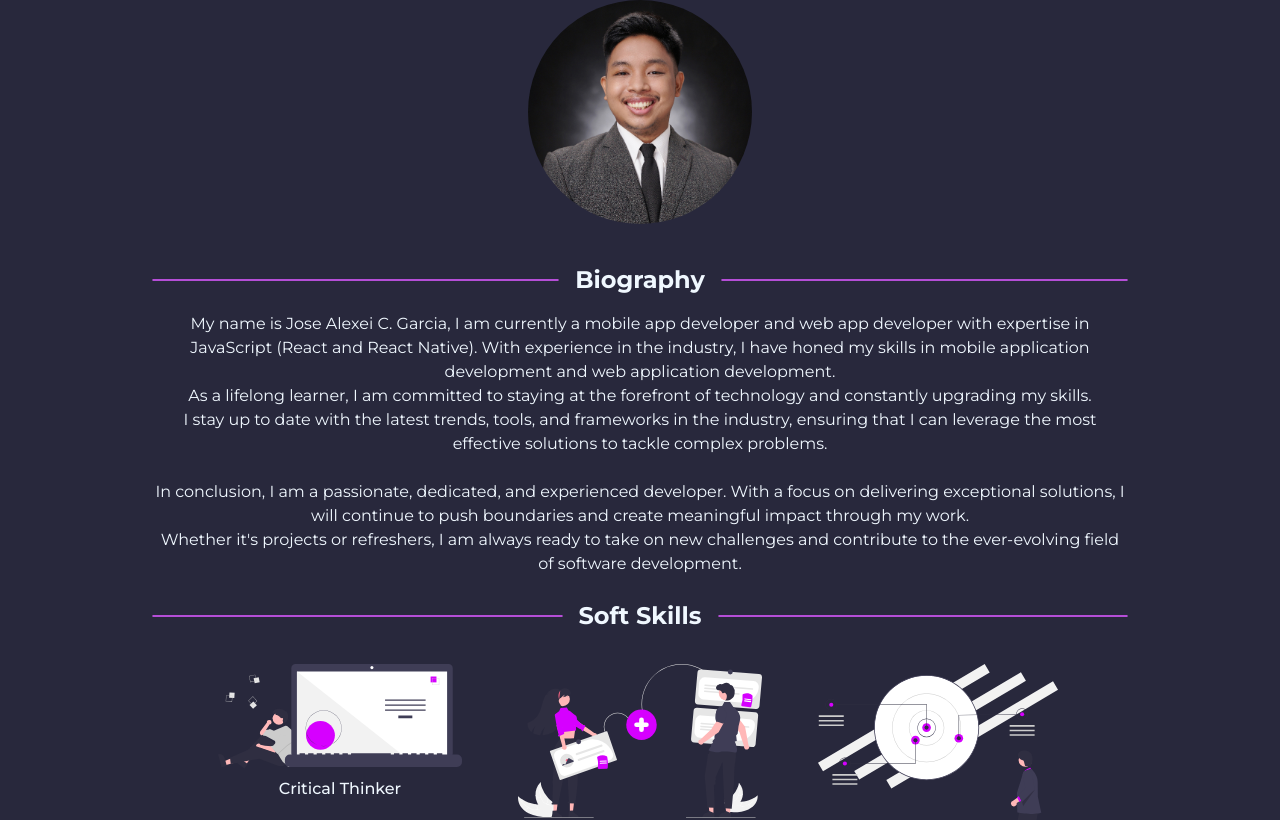
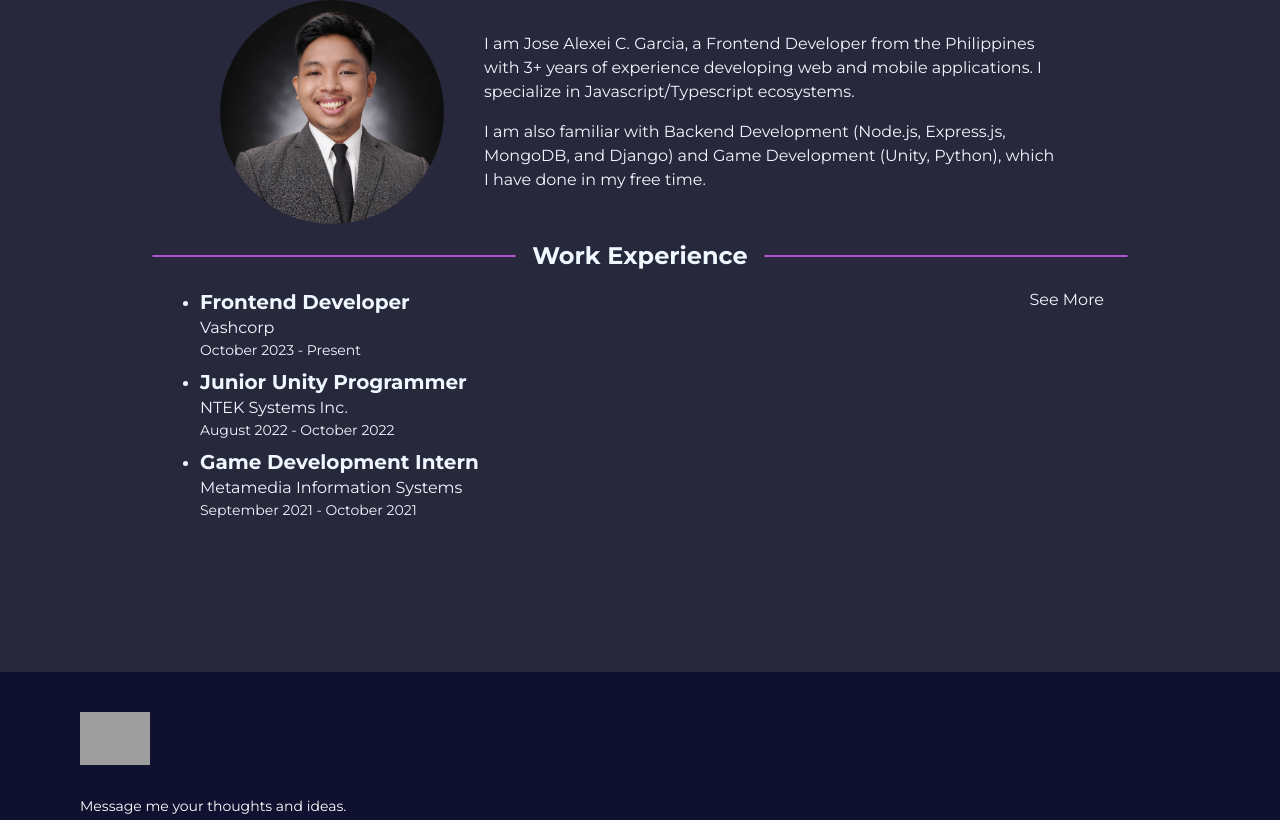
Before and after one commit to xcboi2k/portfolio-v2, a Next.js app: page /about in a window 1280 px wide. Shown: the part 300-1120 px from the top of the page. Built offline with nearby package versions, Linux system fonts and the light colour scheme; grey boxes are pictures that could not be loaded.

Commit message:
fix: Updated ABout information and projects

```diff
--- a/src/components/ProjectCard.js
+++ b/src/components/ProjectCard.js
@@ -1,46 +1,76 @@
-import Image from 'next/image';
-import React, { useState } from 'react';
-import { LinkArrow, YoutubeIcon } from './Icon';
-import Modal from './Modal';
+import Image from 'next/image'
+import React, { useState } from 'react'
+import { LinkArrow, YoutubeIcon } from './Icon'
+import Modal from './Modal'
 
-const ProjectCard = ({ logo, name, techStacks, description, websiteLink, downloadLink, youtubeLink, carouselImages }) => {
-    const [isModalOpen, setIsModalOpen] = useState(false);
+const ProjectCard = ({
+    logo,
+    name,
+    techStacks,
+    description,
+    websiteLink = '',
+    downloadLink = '',
+    youtubeLink = '',
+    carouselImages,
+}) => {
+    const [isModalOpen, setIsModalOpen] = useState(false)
 
     const openModal = () => {
-        setIsModalOpen(true);
-    };
+        setIsModalOpen(true)
+    }
 
     const closeModal = () => {
-        setIsModalOpen(false);
-    };
+        setIsModalOpen(false)
+    }
 
     return (
         <div className="bg-[#101130] rounded-lg shadow-lg p-6 w-full w-full m-2">
             <div className="flex items-center justify-center">
-                <Image src={logo} alt="Project Logo" className="w-full max-w-[200px] h-auto"/>
+                <Image
+                    src={logo}
+                    alt="Project Logo"
+                    className="w-full max-w-[200px] h-auto"
+                />
             </div>
-            <h3 className="text-xl font-bold mt-4 text-[#f0f8ff] text-center sm:text-left">{name}</h3>
+            <h3 className="text-xl font-bold mt-4 text-[#f0f8ff] text-center sm:text-left">
+                {name}
+            </h3>
             <div className="flex flex-wrap mt-2 justify-center sm:justify-start">
                 {techStacks.map((tech, index) => (
-                    <span key={index} className="bg-[#28283c] text-[#f0f8ff] rounded-full px-2 py-1 text-sm mr-2 mt-2">
+                    <span
+                        key={index}
+                        className="bg-[#28283c] text-[#f0f8ff] rounded-full px-2 py-1 text-sm mr-2 mt-2"
+                    >
                         {tech}
                     </span>
                 ))}
             </div>
             <div className="flex justify-center sm:justify-start mt-4">
-                <button onClick={openModal} className="bg-[#b54ed7] hover:bg-blue-700 text-[#28283c] font-bold py-2 px-4 rounded">
+                <button
+                    onClick={openModal}
+                    className="bg-[#b54ed7] hover:bg-blue-700 text-[#28283c] font-bold py-2 px-4 rounded"
+                >
                     Preview
                 </button>
             </div>
 
             {isModalOpen && (
                 <Modal closeModal={closeModal} images={carouselImages}>
-                    <div className='m-4'>
-                        <h2 className="text-2xl sm:text-3xl font-bold m-2 text-[#101130] text-center">{name}</h2>
-                        <p className="text-[#28283c] m-2 text-left text-sm sm:text-base">{description}</p>
+                    <div className="m-4">
+                        <h2 className="text-2xl sm:text-3xl font-bold m-2 text-[#101130] text-center">
+                            {name}
+                        </h2>
+                        <p className="text-[#28283c] m-2 text-left text-sm sm:text-base">
+                            {description}
+                        </p>
                         <div className="m-5 flex flex-col items-center sm:flex-row justify-center sm:justify-start">
                             {websiteLink ? (
-                                <a href={websiteLink} target="_blank" rel="noopener noreferrer" className="mr-0 sm:mr-4 mb-2 sm:mb-0">
+                                <a
+                                    href={websiteLink}
+                                    target="_blank"
+                                    rel="noopener noreferrer"
+                                    className="mr-0 sm:mr-4 mb-2 sm:mb-0"
+                                >
                                     <div className="flex items-center">
                                         <button className="bg-[#b54ed7] hover:bg-blue-700 text-[#28283c] font-bold py-2 px-4 rounded">
                                             Visit Website
@@ -48,7 +78,12 @@ const ProjectCard = ({ logo, name, techStacks, description, websiteLink, downloa
                                     </div>
                                 </a>
                             ) : downloadLink ? (
-                                <a href={downloadLink} target="_blank" rel="noopener noreferrer" className="mr-0 sm:mr-4 mb-2 sm:mb-0">
+                                <a
+                                    href={downloadLink}
+                                    target="_blank"
+                                    rel="noopener noreferrer"
+                                    className="mr-0 sm:mr-4 mb-2 sm:mb-0"
+                                >
                                     <div className="flex items-center">
                                         <button className="bg-[#b54ed7] hover:bg-blue-700 text-[#28283c] font-bold py-2 px-4 rounded">
                                             Download
@@ -57,7 +92,12 @@ const ProjectCard = ({ logo, name, techStacks, description, websiteLink, downloa
                                 </a>
                             ) : null}
                             {youtubeLink && (
-                                <a href={youtubeLink} target="_blank" rel="noopener noreferrer" className="mr-0 sm:mr-4 mb-2 sm:mb-0">
+                                <a
+                                    href={youtubeLink}
+                                    target="_blank"
+                                    rel="noopener noreferrer"
+                                    className="mr-0 sm:mr-4 mb-2 sm:mb-0"
+                                >
                                     <div className="flex items-center">
                                         <button className="bg-[#b54ed7] hover:bg-blue-700 text-[#28283c] font-bold py-2 px-4 rounded">
                                             Watch Demo
--- a/src/components/ProjectsMobDev.js
+++ b/src/components/ProjectsMobDev.js
@@ -57,14 +57,33 @@ const ProjectsMobDev = () => {
                 youtubeLink="https://youtu.be/KYF2mFFrB5U"
                 downloadLink="https://drive.google.com/file/d/1GGNhb9jVgGuZ2CI3Fwe54V5Tce69D5_Y/view?usp=sharing"
             />
-            {/* <ProjectCard
-                logo={fitraIcon}
-                name='NipponAuto'
+            <ProjectCard
+                logo={lockIcon}
+                name="NipponAuto"
                 techStacks={['React Native', 'Expo']}
-                description='NipponAuto is an integrated automotive marketplace platform that streamlines vehicle trading and user interaction.'
+                description="NipponAuto is a modern marketplace and social
+                                platform where users can buy, sell, and feature
+                                vehicles from various sellers, discover trending
+                                cars, and connect with fellow car enthusiasts."
                 // carouselImages={[fitraPreview1, fitraPreview2, fitraPreview3]}
-                youtubeLink="https://youtu.be/KYF2mFFrB5U"
-            /> */}
+                youtubeLink=""
+            />
+            <ProjectCard
+                logo={lockIcon}
+                name="TixGenie"
+                techStacks={['React Native', 'Expo']}
+                description="Converted a Figma wireframe into a fully responsive application UI, focusing on layout accuracy, component structure, and design consistency. This version does not include backend or API integration."
+                // carouselImages={[fitraPreview1, fitraPreview2, fitraPreview3]}
+                youtubeLink=""
+            />
+            <ProjectCard
+                logo={lockIcon}
+                name="FitBody"
+                techStacks={['React Native', 'Expo']}
+                description="Converted a Figma wireframe into a fully responsive application UI, focusing on layout accuracy, component structure, and design consistency. This version does not include backend or API integration."
+                // carouselImages={[fitraPreview1, fitraPreview2, fitraPreview3]}
+                youtubeLink=""
+            />
         </div>
     )
 }
--- a/src/pages/about.js
+++ b/src/pages/about.js
@@ -49,86 +49,32 @@ const about = () => {
                 <Layout className="pt-6">
                     <PageTitle title="About Me" />
                     <div className="mt-5">
-                        <div className="flex items-center justify-center mb-10 overflow-hidden">
+                        <div className="flex flex-col lg:flex-row items-center justify-center gap-10 text-center lg:text-left mb-4">
+                            <div className="flex-shrink-0">
                                 <Image
                                     src={profileImage}
                                     alt="about_picture"
                                     className="w-56 h-56 rounded-full"
                                 />
                             </div>
-                        <div className="mb-6">
-                            <SectionTitle title="Biography" />
-                            <p className="text-[#f0f8ff] text-center text-sm sm:text-base">
-                                My name is Jose Alexei C. Garcia, I am currently
-                                a mobile app developer and web app developer
-                                with expertise in JavaScript (React and React
-                                Native). With experience in the industry, I have
-                                honed my skills in mobile application
-                                development and web application development.
-                                <br />
-                                As a lifelong learner, I am committed to staying
-                                at the forefront of technology and constantly
-                                upgrading my skills.
-                                <br />
-                                I stay up to date with the latest trends, tools,
-                                and frameworks in the industry, ensuring that I
-                                can leverage the most effective solutions to
-                                tackle complex problems.
-                                <br />
-                                <br />
-                                In conclusion, I am a passionate, dedicated, and
-                                experienced developer. With a focus on
-                                delivering exceptional solutions, I will
-                                continue to push boundaries and create
-                                meaningful impact through my work.
-                                <br />
-                                Whether it&apos;s projects or refreshers, I am
-                                always ready to take on new challenges and
-                                contribute to the ever-evolving field of
-                                software development.
+
+                            <div className="max-w-xl">
+                                <p className="text-[#f0f8ff] text-sm sm:text-base mb-4">
+                                    I am Jose Alexei C. Garcia, a Frontend
+                                    Developer from the Philippines with 3+ years
+                                    of experience developing web and mobile
+                                    applications. I specialize in
+                                    Javascript/Typescript ecosystems.
+                                </p>
+
+                                <p className="text-[#f0f8ff] text-sm sm:text-base">
+                                    I am also familiar with Backend Development
+                                    (Node.js, Express.js, MongoDB, and Django)
+                                    and Game Development (Unity, Python), which
+                                    I have done in my free time.
                                 </p>
                             </div>
-                        <div className="mb-6">
-                            <SectionTitle title="Soft Skills" />
-                            <div className="flex flex-wrap justify-center gap-6">
-                                <IconText
-                                    icon={<CriticalThinkerIllustration />}
-                                    text="Critical Thinker"
-                                />
-                                <IconText
-                                    icon={<CollaboratorIllustration />}
-                                    text="Collaborator"
-                                />
-                                <IconText
-                                    icon={<GoalIllustration />}
-                                    text="Goal-oriented"
-                                />
-                                <IconText
-                                    icon={<TeamPlayerIllustration />}
-                                    text="Team Player"
-                                />
                         </div>
-                        </div>
-                        {/* <div className="mb-6">
-                            <SectionTitle title="Technical Skills" />
-                            <div className="mb-2">
-                                <div className="mb-2">
-                                    <p className="font-bold text-[#f0f8ff] mb-2 text-center">Game Development</p>
-                                    <div className="flex flex-wrap justify-center gap-6">
-                                        <IconText icon={<UnityIcon className="w-30 h-30 sm:w-20 sm:h-20" />} text="Unity C#" />
-                                        <IconText icon={<SQLiteIcon className="w-24 h-24 sm:w-16 sm:h-16" />} text="SQLite" />
-                                    </div>
-                                </div>
-                                <div className="mb-2">
-                                    <p className="font-bold text-[#f0f8ff] mb-2 text-center">Mobile App Development</p>
-                                    <div className="flex flex-wrap justify-center gap-6">
-                                        <IconText icon={<ReactIcon className="w-24 h-24 sm:w-16 sm:h-16" />} text="React Native" />
-                                        <IconText icon={<FirebaseIcon className="w-24 h-24 sm:w-16 sm:h-16" />} text="Firebase" />
-                                        <IconText icon={<MongoDBIcon className="w-24 h-24 sm:w-16 sm:h-16" />} text="MongoDB" />
-                                    </div>
-                                </div>
-                            </div>
-                        </div> */}
                         <div className="mb-6">
                             <SectionTitle title="Work Experience" />
                             <WorkExperience workHistory={workHistory} />
```
Lines whose indentation alone changed are shown as unchanged.
